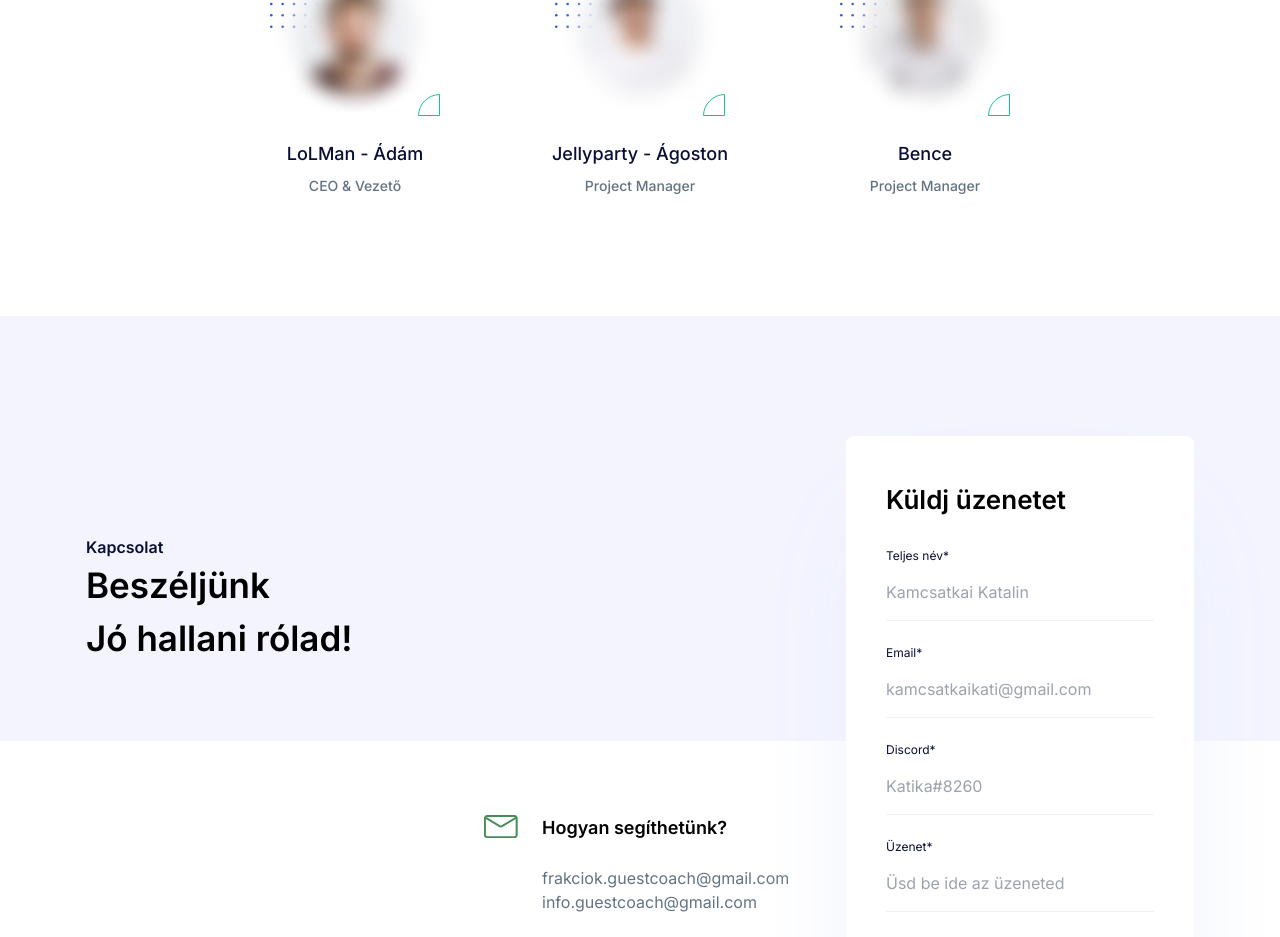
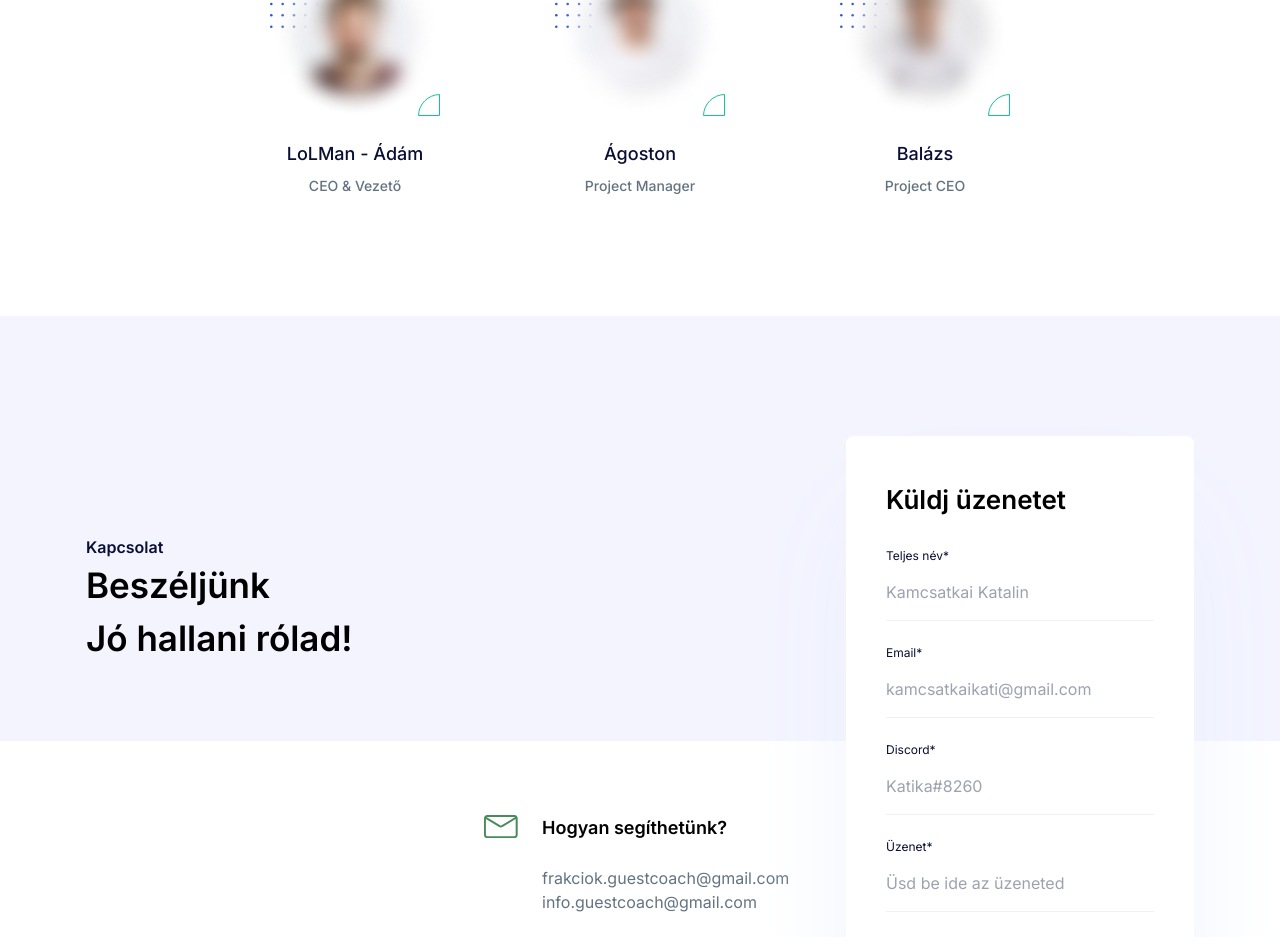
Before and after one commit to balazsbortnyak/rp.guestcoach.hu, a website: page index.html in a window 1280 px wide. Shown: the part 2378-3315 px from the top of the page. Drawn offline with Linux system fonts and the light colour scheme.

Commit message:
Update index.html

```diff
--- a/index.html
+++ b/index.html
@@ -2397,7 +2397,7 @@
                 </span>
               </div>
               <div class="text-center">
-                <h4 class="mb-2 text-lg font-medium text-dark">Jellyparty - Ágoston</h4>
+                <h4 class="mb-2 text-lg font-medium text-dark">Ágoston</h4>
                 <p class="mb-5 text-sm font-medium text-body-color">
                   Project Manager
                 </p>
@@ -2834,10 +2834,10 @@
               </div>
               <div class="text-center">
                 <h4 class="mb-2 text-lg font-medium text-dark">
-                  Bence
+                  Balázs
                 </h4>
                 <p class="mb-5 text-sm font-medium text-body-color">
-                  Project Manager
+                  Project CEO
                 </p>
 
               </div>
```
